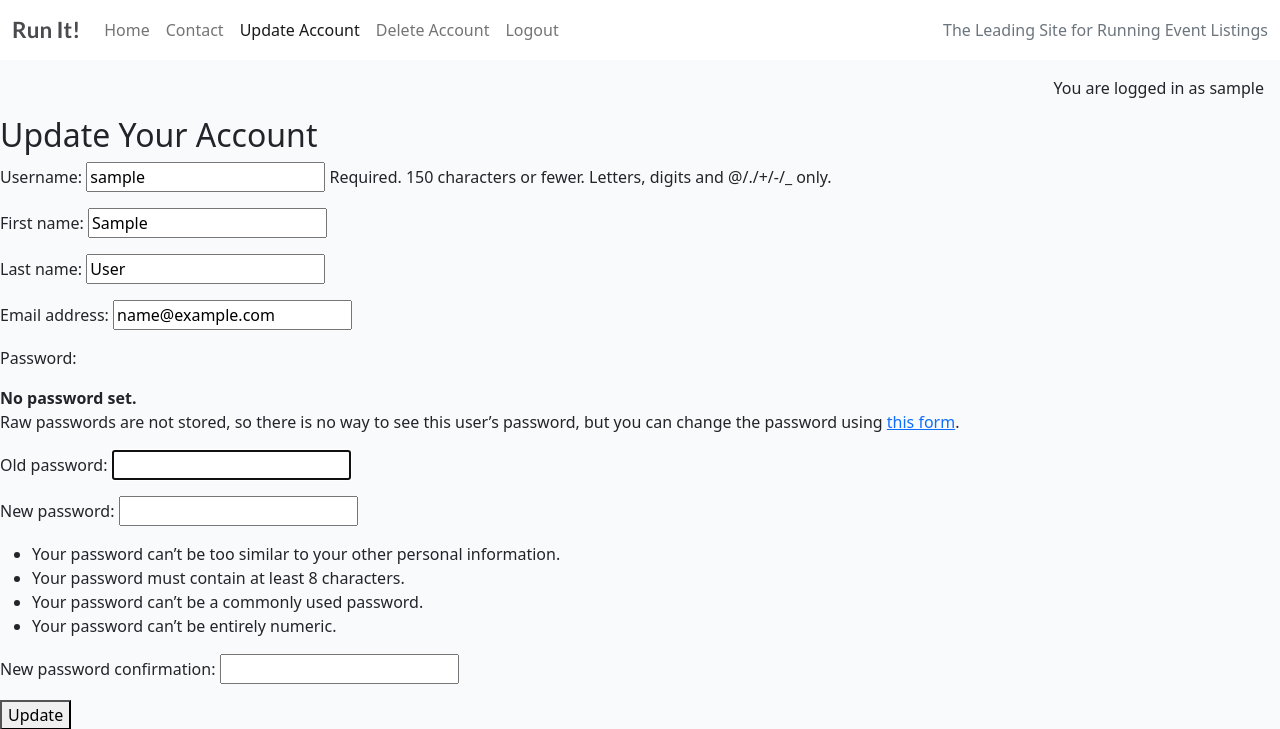
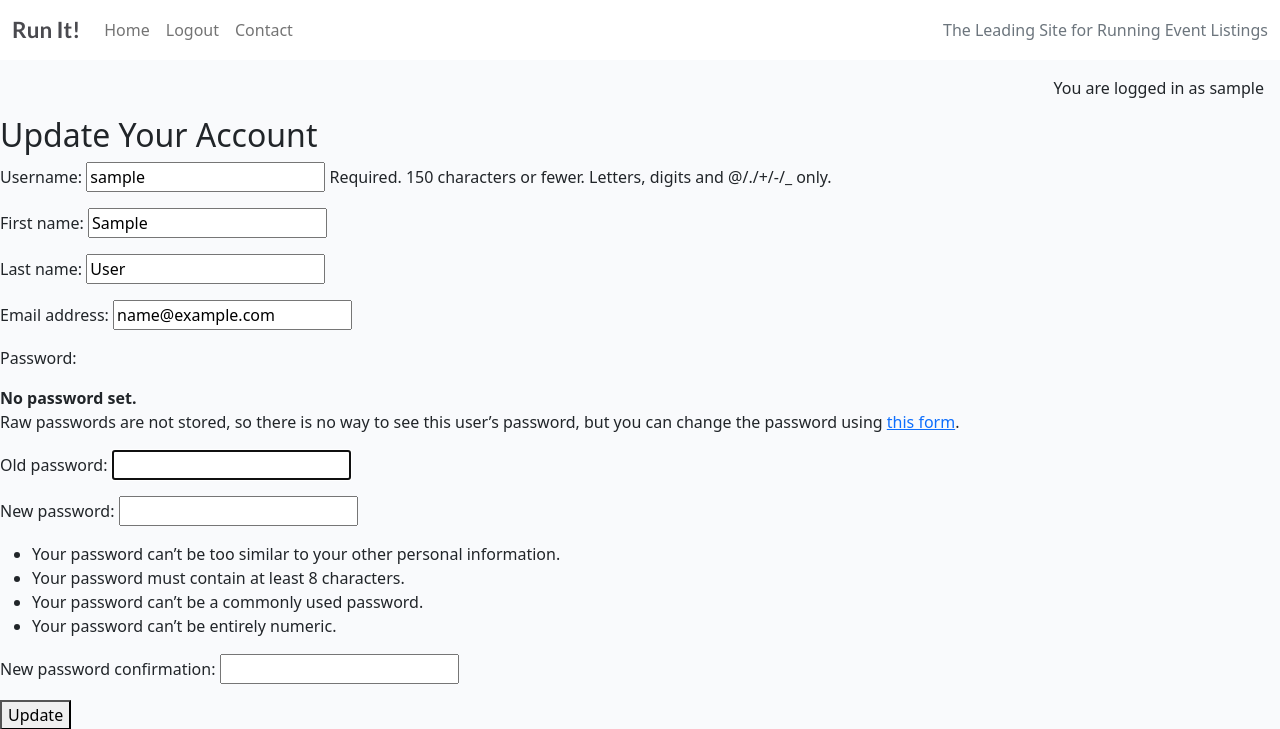
Before and after one commit to jdohertydev/runit, a Django app: page /accounts/update/ in a window 1280 px wide. Shown: the top 729 px of the page. Run offline with Django 4.2, Linux system fonts and the light colour scheme; the visitor is signed in with stand-in values (Sample User, id 1).

Commit message:
Reorder navigation links to ensure 'Contact' is always last

```diff
--- a/templates/base.html
+++ b/templates/base.html
@@ -3,8 +3,6 @@
 {% url 'account_login' as login_url %}
 {% url 'account_signup' as signup_url %}
 {% url 'account_logout' as logout_url %}
-{% url 'account_update' as account_update_url %}
-{% url 'account_delete' as account_delete_url %}
 {% url 'contact' as contact_url %}
 
 <!DOCTYPE html>
@@ -47,19 +45,7 @@
                         <a class="nav-link {% if request.path == home_url %}active{% endif %}" aria-current="page"
                             href="{% url 'home' %}">Home</a>
                     </li>
-                    <li class="nav-item">
-                        <a class="nav-link {% if request.path == contact_url %}active{% endif %}" aria-current="page"
-                            href="{% url 'contact' %}">Contact</a>
-                    </li>
                     {% if user.is_authenticated %}
-                    <li class="nav-item">
-                        <a class="nav-link {% if request.path == account_update_url %}active{% endif %}" aria-current="page"
-                            href="{% url 'account_update' %}">Update Account</a>
-                    </li>
-                    <li class="nav-item">
-                        <a class="nav-link {% if request.path == account_delete_url %}active{% endif %}" aria-current="page"
-                            href="{% url 'account_delete' %}">Delete Account</a>
-                    </li>
                     <li class="nav-item">
                         <a class="nav-link {% if request.path == logout_url %}active{% endif %}" aria-current="page"
                             href="{% url 'account_logout' %}">Logout</a>
@@ -74,6 +60,10 @@
                             href="{% url 'account_login' %}">Login</a>
                     </li>
                     {% endif %}
+                    <li class="nav-item">
+                        <a class="nav-link {% if request.path == contact_url %}active{% endif %}" aria-current="page"
+                            href="{% url 'contact' %}">Contact</a>
+                    </li>
                 </ul>
                 <span class="navbar-text text-muted">
                     The Leading Site for Running Event Listings
```
